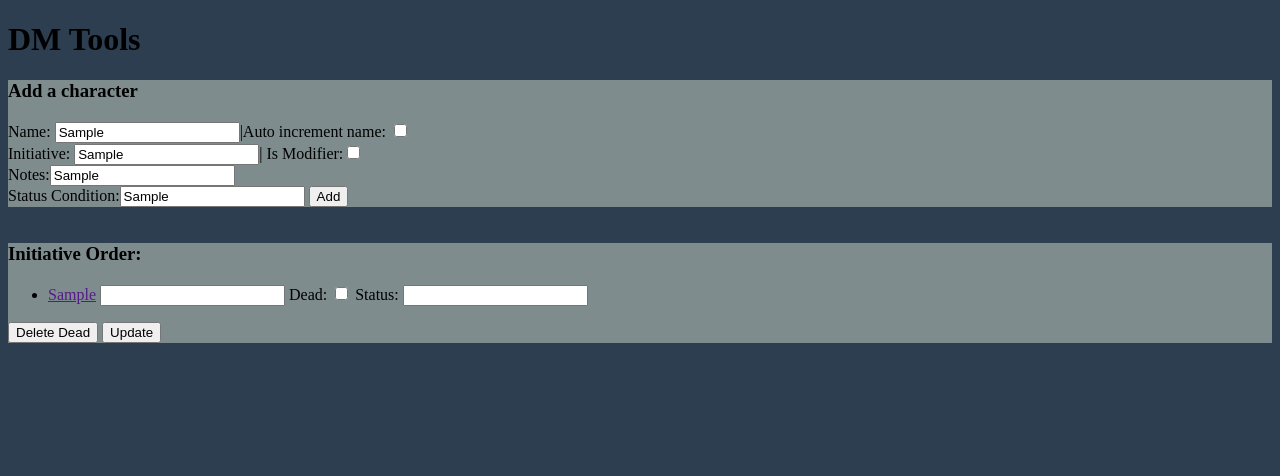
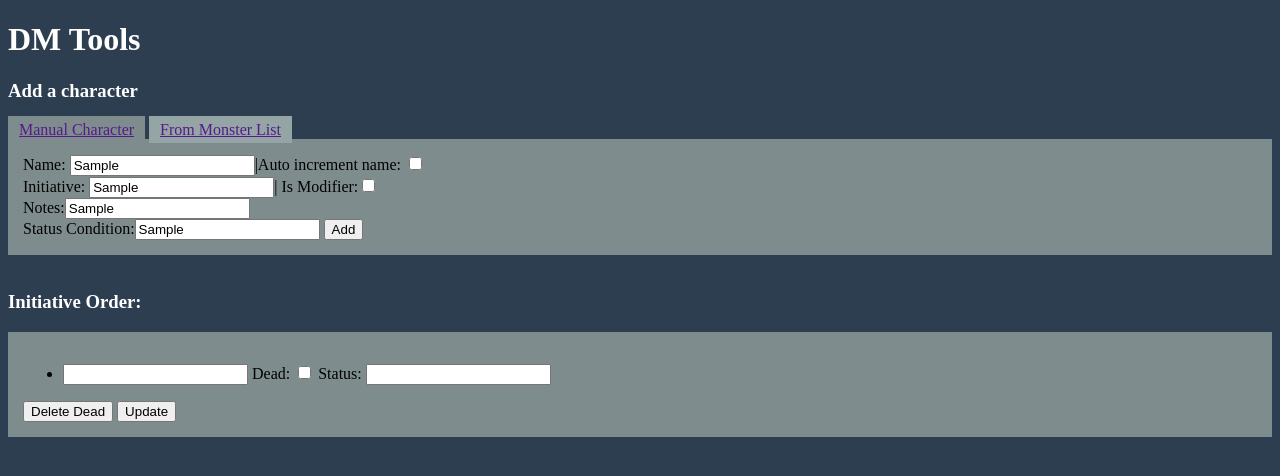
Before and after one commit to jaeg/DMTools, a plain HTML site: page index.html in a window 1280 px wide. Both pictures are taken after typing "Sample", "Sample", "Sample", "Sample" into the empty fields and a click on the input "Add". Drawn offline with nearby package versions, Linux system fonts and the light colour scheme.

Commit message:
Added some styling and tabbing

```diff
--- a/app.js
+++ b/app.js
@@ -31,6 +31,8 @@ app.controller('InitiativeController', ['$scope', function($scope) {
         character.notes = $scope.characterNotes;
         character.status = $scope.characterStatus;
         character.dead = false;
+        if ($scope.stats != null)
+            character.stats = stats;
 
         $scope.initiativeList.push(character);
     };
--- a/index.html
+++ b/index.html
@@ -8,6 +8,8 @@
   <script src="https://ajax.googleapis.com/ajax/libs/angularjs/1.3.0/angular.min.js"></script>
   <script src="app.js"></script>
   <style>
+    h3 { color: white;}
+    h1 {color: white;}
     .dead {
        text-decoration: line-through;
     }
@@ -16,16 +18,32 @@
      background-color: #2c3e50;
     }
 
-    #characterAdding {
+    #characterAdding form {
      background-color: #7f8c8d;
+     padding: 15px;
     }
 
     #characterInitiative {
      background-color: #7f8c8d;
+     padding: 15px;
     }
 
     #characterInfo {
      background-color: #7f8c8d;
+     padding: 15px;
+    }
+
+    .inactiveTab {
+     background-color: #95a5a6;
+     padding: 5px 11px;
+     z-index: -1;
+
+    }
+    .activeTab {
+     background-color: #7f8c8d;
+     padding: 5px 11px;
+    z-index: -1;
+
     }
   </style>
 </head>
@@ -33,9 +51,11 @@
 <body>
     <div ng-controller = "InitiativeController">
         <h1>DM Tools</h1>
-        <div id="characterAdding">
-            <h3>Add a character</h3>
-            <form ng-submit="addInitiative()">
+        <h3>Add a character</h3>
+        <div id="characterAdding" ng-init="tab=1">
+            <a href class="inactiveTab" ng-click="tab=1" ng-class="{activeTab: tab===1}">Manual Character</a>
+            <a href class="inactiveTab" ng-click="tab=2" ng-class="{activeTab: tab===2}">From Monster List</a>
+            <form ng-submit="addInitiative()" ng-show="tab===1">
                 <label for="name">Name: </label><input id="name" ng-model="characterName" type="text" ng-change = "incrementCount = 1"/>|<label for="increment" >Auto increment name: </label><input type="checkbox" name="increment" ng-model="autoIncrement">
                 <br/>
                 <label>Initiative: </label><input ng-model="characterInitiative" type="text"/>| <label for="modifier">Is Modifier:</label><input type="checkbox" name="modifier" ng-model="isModifier">
@@ -46,16 +66,26 @@
 
                 <input type="submit" value="Add"/>
             </form>
+            <div ng-show="tab===2">
+                <form ng-submit="addInitiative()" >
+                    <select>
+                        <option>Test</option>
+                    </select>
+                </form>
+            </div>
         </div>
         <br/>
+        <h3>Initiative Order:</h3>
         <div id="characterInitiative">
-            <h3>Initiative Order:</h3>
+            <span ng-show="initiativeList.length == 0">
+                Nothing to show here.
+            </span>
             <ul>
-                <li ng-repeat="initiative in initiativeList | orderBy: 'initiative' : true" >
-                    <a href ng-click="selectCharacter(initiative)" ng-class="{'dead' : initiative.dead}">{{initiative.name}}</a>
-                    <input type="text" ng-model="initiative.newInitiative"/>
-                    Dead: <input type="checkbox" ng-model="initiative.dead"/>
-                    Status: <input type="text" ng-model="initiative.status"/>
+                <li ng-repeat="character in initiativeList | orderBy: 'initiative' : true" >
+                    <a href ng-click="selectCharacter(character)" ng-class="{'dead' : character.dead}">{{initiative.name}}</a>
+                    <input type="text" ng-model="character.newInitiative"/>
+                    Dead: <input type="checkbox" ng-model="character.dead"/>
+                    Status: <input type="text" ng-model="character.status"/>
                 </li>
             </ul>
 
```
